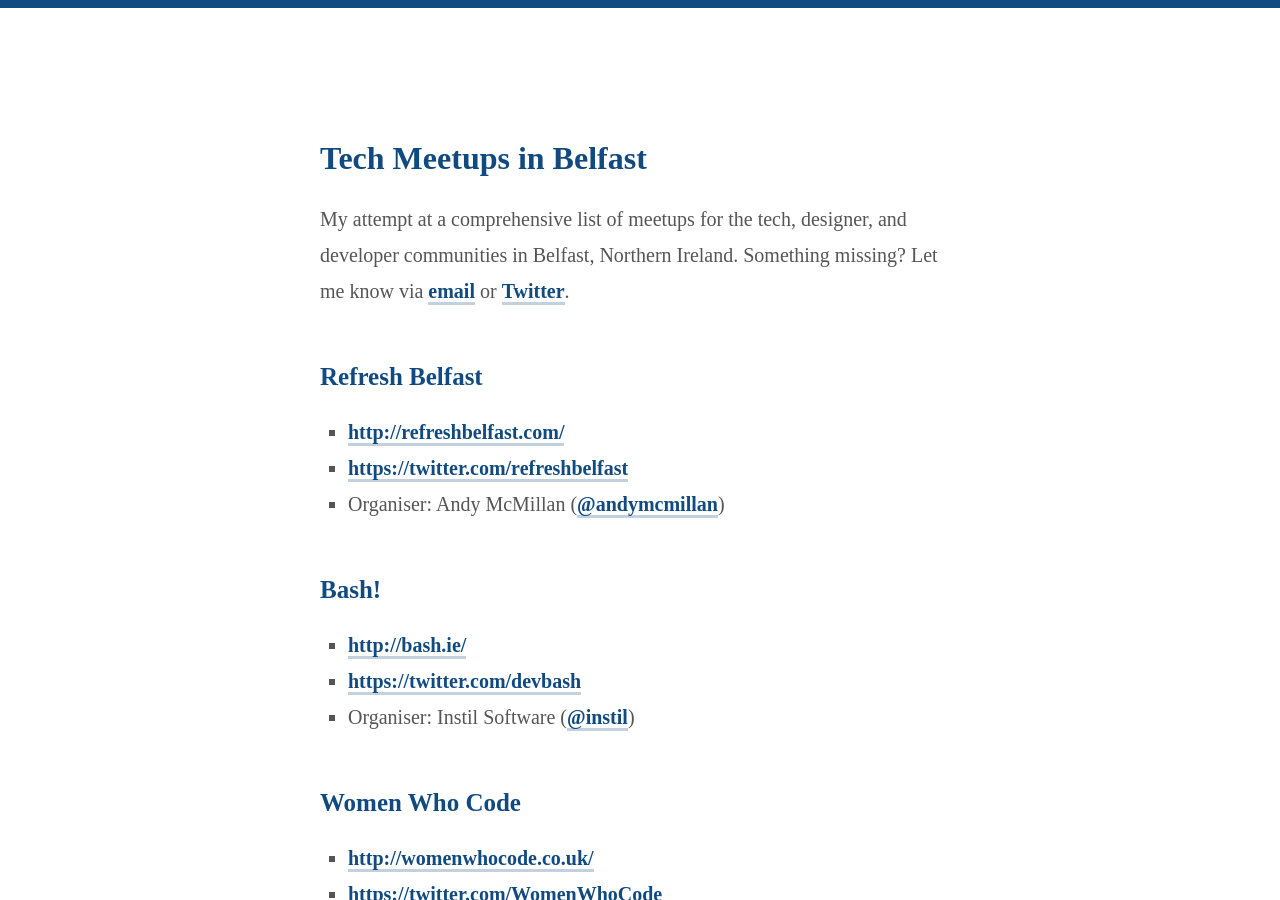
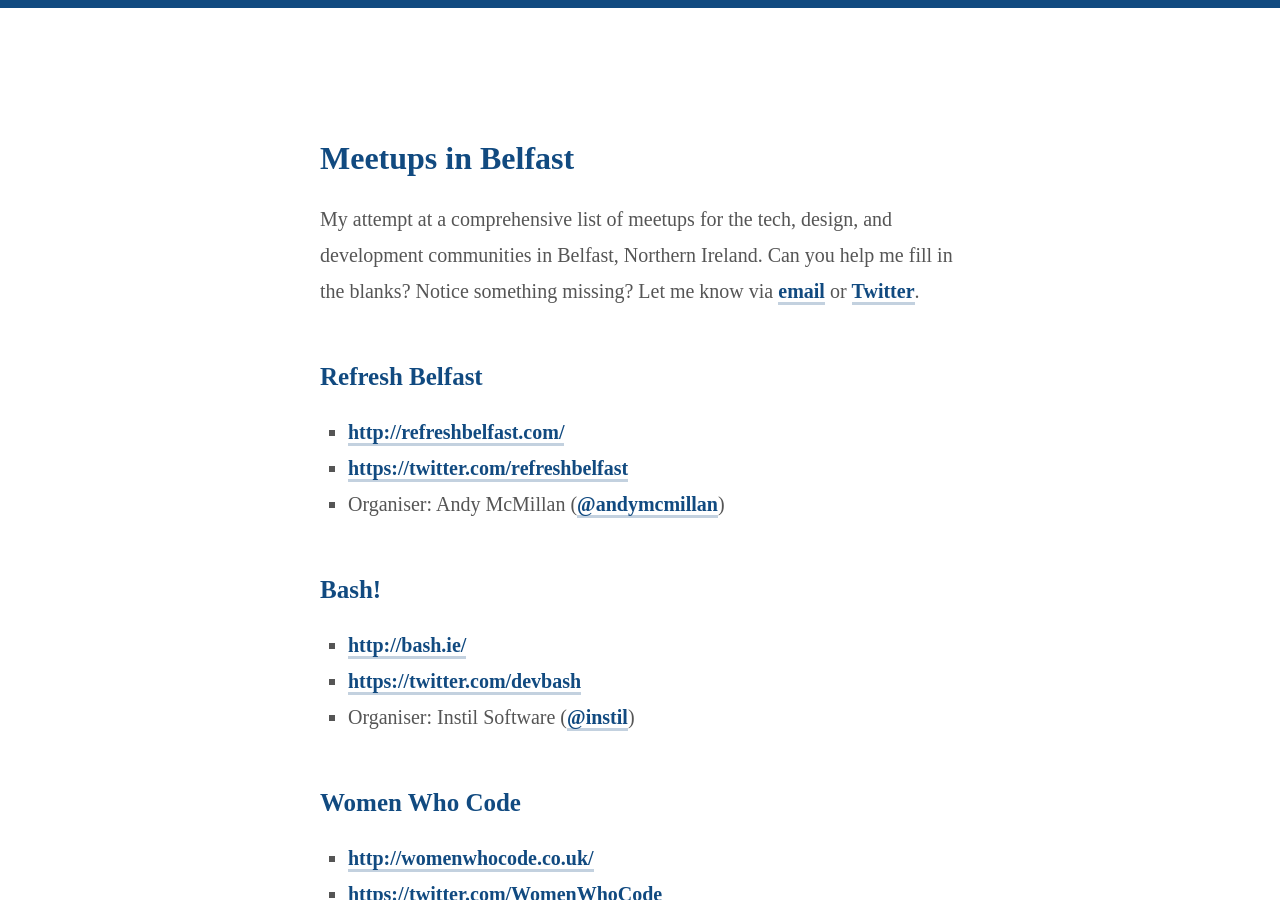
Before and after one commit to andymcmillan/andymcmillan, a Jekyll site: the page built from meetups.md, in a window 1280 px wide and 900 px high. Built offline with Jekyll 4.4.1, drawn with Linux system fonts in a browser that asks for light colours; Markdown is read by kramdown in place of the engine named in the settings.

Commit message:
Update meetups.md

```diff
--- a/meetups.md
+++ b/meetups.md
@@ -1,12 +1,12 @@
 ---
 layout: default
-title: Good On Paper · Tech Meetups in Belfast
+title: Good On Paper · Meetups in Belfast
 accent: default
 ---
 
-# Tech Meetups in Belfast
+# Meetups in Belfast
 
-My attempt at a comprehensive list of meetups for the tech, designer, and developer communities in Belfast, Northern Ireland. Something missing? Let me know via [email](mailto:andy@goodonpaper.com) or [Twitter](https://twitter.com/andymcmillan).
+My attempt at a comprehensive list of meetups for the tech, design, and development communities in Belfast, Northern Ireland. Can you help me fill in the blanks? Notice something missing? Let me know via [email](mailto:andy@goodonpaper.com) or [Twitter](https://twitter.com/andymcmillan).
 
 ## Refresh Belfast
 * [http://refreshbelfast.com/](http://refreshbelfast.com/)
```
